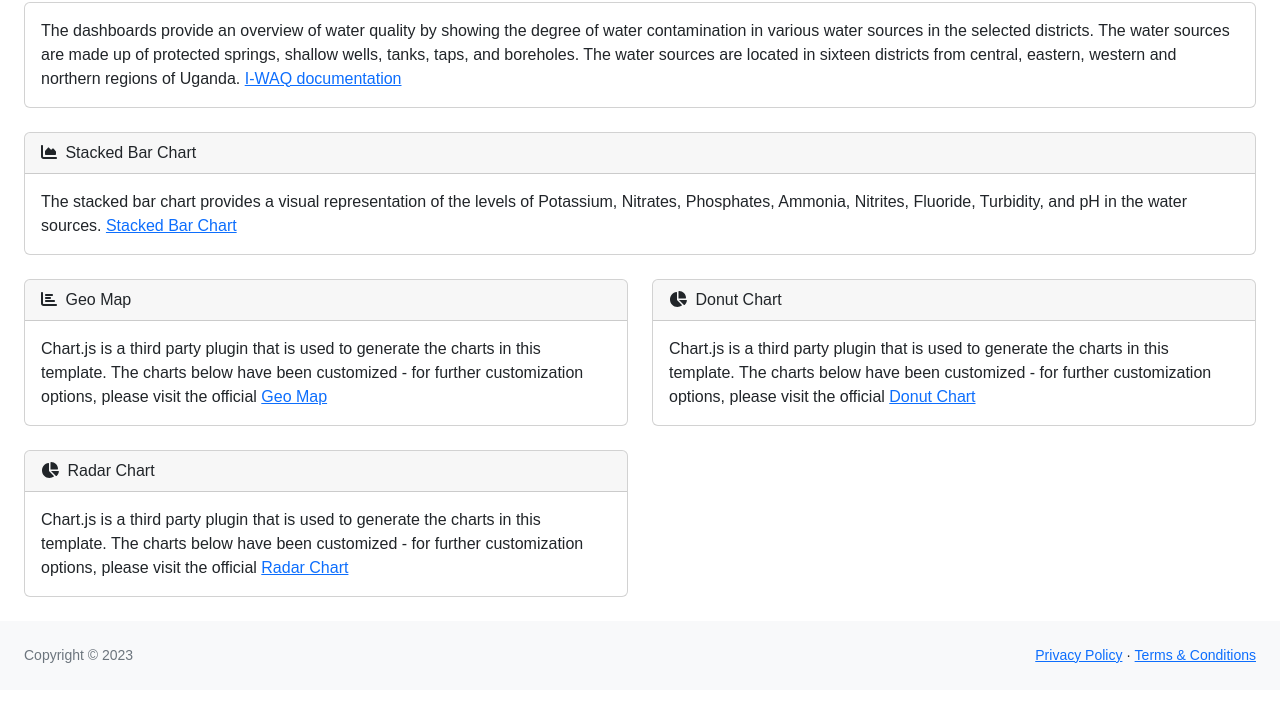
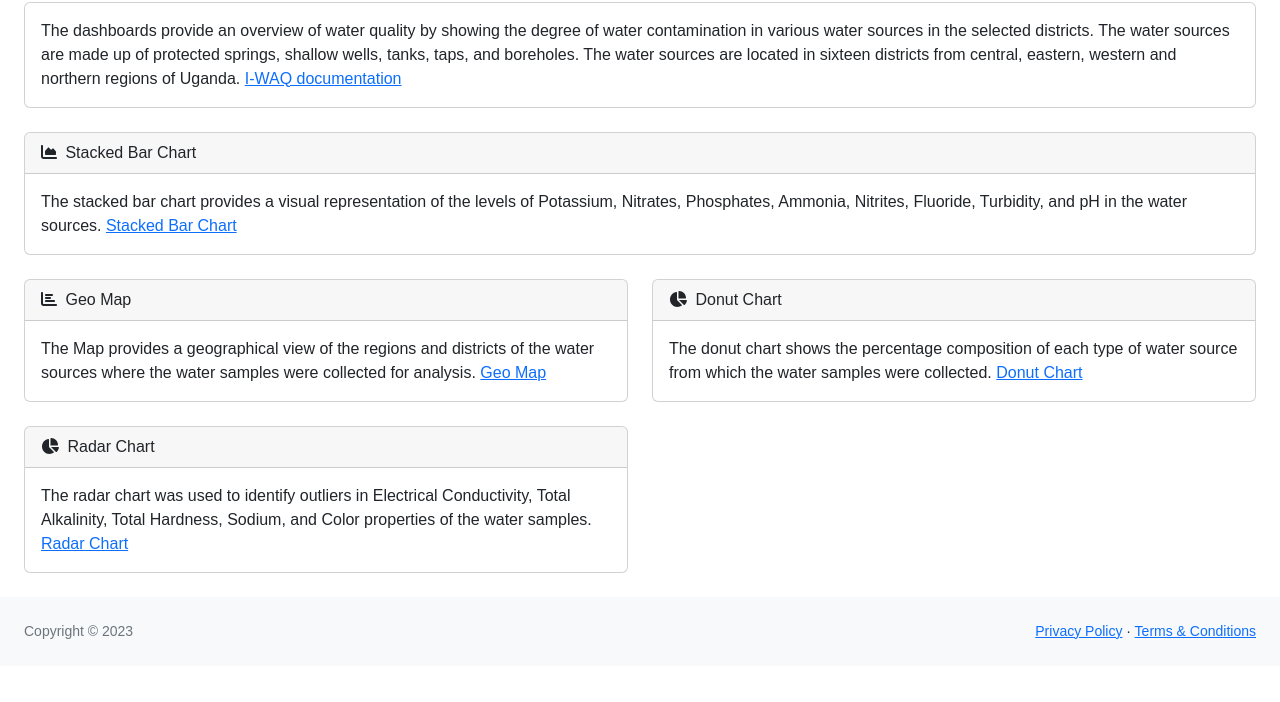
Before and after one commit to JurugoBrian/JurugoBrian.github.io, a plain HTML site: page index.html in a window 1280 px wide. Shown: the part 64-766 px from the top of the page. Drawn offline with nearby package versions, Linux system fonts and the light colour scheme.

```diff
--- a/index.html
+++ b/index.html
@@ -42,7 +42,7 @@
                                         Geo Map
                                     </div>
                                     <div class="card-body">
-                                        Chart.js is a third party plugin that is used to generate the charts in this template. The charts below have been customized - for further customization options, please visit the official
+                                        The Map provides a geographical view of the regions and districts of the water sources where the water samples were collected for analysis.
                                         <a target="_blank" href="map.html">Geo Map</a>
                                     </div>
                                 </div>
@@ -54,7 +54,7 @@
                                         Donut Chart
                                     </div>
                                     <div class="card-body">
-                                        Chart.js is a third party plugin that is used to generate the charts in this template. The charts below have been customized - for further customization options, please visit the official
+                                        The donut chart shows the percentage composition of each type of water source from which the water samples were collected.
                                         <a target="_blank" href="donut.html">Donut Chart</a>
                                     </div>
                                 </div>
@@ -66,7 +66,7 @@
                                         Radar Chart
                                     </div>
                                     <div class="card-body">
-                                        Chart.js is a third party plugin that is used to generate the charts in this template. The charts below have been customized - for further customization options, please visit the official
+                                        The radar chart was used to identify outliers in Electrical Conductivity, Total Alkalinity, Total Hardness, Sodium, and Color properties of the water samples.
                                         <a target="_blank" href="radar.html">Radar Chart</a>
                                     </div>
                                 </div>
```
